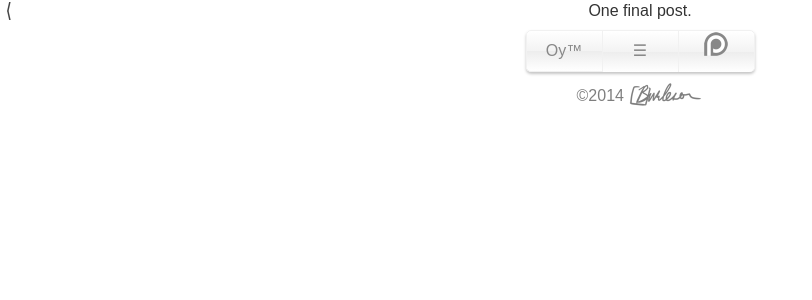
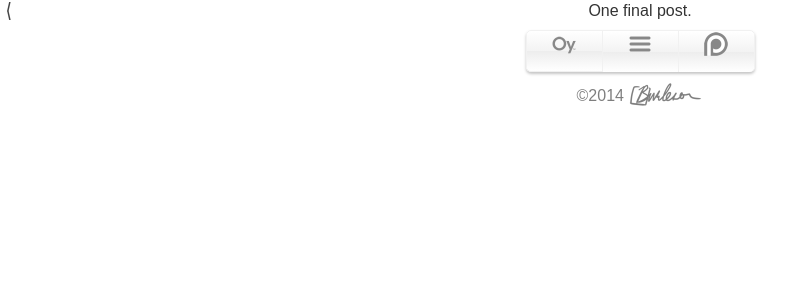
Before and after one commit to oycomics/oycomics.github.io, a Jekyll site: the page built from index.html, in a window 1280 px wide. Shown: the top 300 px of the page, without its empty margins (0-812 px from the left). Built offline with Jekyll 4.4.1, drawn with Linux system fonts in a browser that asks for light colours; Markdown is read by kramdown in place of the engine named in the settings; the list of posts is cut into pages by our own code.

Commit message:
update nav

```diff
--- a/_includes/footer.html
+++ b/_includes/footer.html
@@ -1,7 +1,7 @@
 <div class="footer">
 <div class="nav gradient">
-<a class="nav_item title_link"href="/">Oy<span>&trade;</span></a>
-<a class="nav_item archive_link" href="/archive">&#9776;</a>
+<a class="nav_item title_link"href="/"><img src="/assets/img/o.png" title="Oy&trade; a daily comic" alt="Oy&trade; a daily comic" border="0" style="width:24px;"/></a>
+<a class="nav_item archive_link" href="/archive"><img src="/assets/img/a.png" title="Comics Archive" alt="Comics Archive" border="0" style="width:24px;"/></a>
 <a class="nav_item patreon_link" href="http://www.patreon.com/oycomics" target="_blank"><img src="/assets/img/p.png" title="Patreon" alt="Patreon" border="0" style="width:24px;"/></a>
 </div>
 <a class="copyright" href="mailto:danny@oycomics.com">&copy;{{ site.time | date: "%Y" }}
```
Also changed, not shown: assets/img/a.png (added), assets/img/o.png (added).
